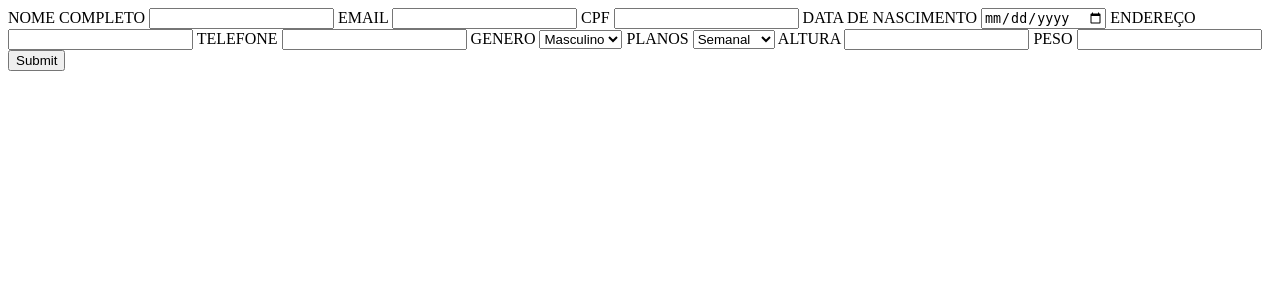
After one commit to yuritigg/trabalho-final, a PHP site: page /editar.php?id=1 in a window 1280 px wide. The commit adds this page. Shown: the top 300 px of the page. Run offline with PHP 8.4, Linux system fonts and the light colour scheme; data comes from the database, SQL or seed files in the repository; data that the repository does not hold is empty.

Commit message:
feat: adiciona página de edição

```diff
--- a/cadastrar.php
+++ b/cadastrar.php
@@ -2,7 +2,7 @@
 <html lang="pt-br">
 <head>
     <meta charset="UTF-8">
-    <title>Olá Mundo</title>
+    <title>Cadastrar</title>
 </head>
 <body>
     <?php
@@ -28,13 +28,14 @@
 
 
 <form action="?" method="post">
+    <input type="hidden" name="id_usuario" value="<?= $usuario['id'] ?>">
     <label for="">NOME COMPLETO</label>
     <input type="text" id="nome" name="nome_usuario">
     <label for="">EMAIL</label>
     <input type="email" id="email" name="email_usuario">
     <label for="">CPF</label>
     <input type="text" id="cpf" name="cpf_usuario">
-    <label for="">DATA DE NASCIMENTO (AAAA-MM-DD)</label>
+    <label for="">DATA DE NASCIMENTO </label>
     <input type="date" id="data_nasc" name="data_nasc_usuario">
     <label for="">ENDEREÇO</label>
     <input type="text" id="endereco" name="endereco_usuario">
--- /dev/null
+++ b/editar.php
@@ -0,0 +1,58 @@
+<?php
+require "usuarioDAO.php";
+$usuarioDAO = new UsuarioDAO();
+
+if (isset($_POST["nome_usuario"])) {
+    $usuarioDAO->atualizar(
+        $_POST["id_usuario"],
+        $_POST["nome_usuario"],
+        $_POST["email_usuario"],
+        $_POST["cpf_usuario"],
+        $_POST["data_nasc_usuario"],
+        $_POST["endereco_usuario"],
+        $_POST["telefone_usuario"],
+        $_POST["genero_usuario"],
+        $_POST["plano_usuario"],
+        $_POST["altura_usuario"],
+        $_POST["peso_usuario"]);
+        header("Location: listar.php");
+        exit;
+    }
+    $usuario = $usuarioDAO->buscarPorId($_GET["id"]);
+    $planos = $usuarioDAO->listarPlanos();
+    ?>
+
+<form action="?" method="post">
+    <input type="hidden" name="id_usuario" value="<?= $usuario['id_usuario'] ?>">
+    <label for="">NOME COMPLETO</label>
+    <input type="text" name="nome_usuario" value="<?= $usuario['nome_usuario'] ?>">
+    <label for="">EMAIL</label>
+    <input type="email" name="email_usuario" value="<?= $usuario['email_usuario'] ?>">
+    <label for="">CPF</label>
+    <input type="text" name="cpf_usuario" value="<?= $usuario['cpf_usuario'] ?>">
+    <label for="">DATA DE NASCIMENTO</label>
+    <input type="date" name="data_nasc_usuario" value="<?= $usuario['data_nasc_usuario'] ?>">
+    <label for="">ENDEREÇO</label>
+    <input type="text" id="endereco" name="endereco_usuario" value="<?= $usuario['endereco_usuario'] ?>">
+    <label for="">TELEFONE</label>
+    <input type="tel" name="telefone_usuario" value="<?= $usuario['telefone_usuario'] ?>">
+    <label for="">GENERO</label>
+    <select name="genero_usuario" id="genero">
+        <option value="masculino">Masculino</option>
+        <option value="feminino">Feminino</option>
+        <option value="outro">Outro</option>
+    </select>
+    <label for="">PLANOS</label>
+    <select name="plano_usuario" id="">
+        <?php
+            foreach ($planos as $plano) {
+            echo "<option value='" . $plano['id_plano'] . "'>" . $plano['nome_plano'] . "</option>";
+            }
+        ?>
+    </select>
+    <label for="">ALTURA</label>
+    <input type="number" name="altura_usuario" value="<?= $usuario['altura_usuario'] ?>">
+    <label for="">PESO</label>
+    <input type="number" name="peso_usuario" value="<?= $usuario['peso_usuario'] ?>">
+    <input type="submit">
+</form>
--- a/listar.php
+++ b/listar.php
@@ -27,6 +27,7 @@
                 echo "<tr>";
                 echo "<td>". $user['nome_usuario']."</td>";
                 echo "<td>". $user['nome_plano']."</td>";
+                echo "<td>". "<a href='editar.php?id=" . $user['id_usuario'] . "'>Editar</a>" . "</td>";
                 echo "</tr>";
             }
 
--- a/usuarioDAO.php
+++ b/usuarioDAO.php
@@ -48,9 +48,9 @@ class UsuarioDAO
     }
 
     // U - Update: altera os dados de um cliente
-    public function atualizar($nome, $email, $cpf, $datanasc, $endereco, $telefone, $genero, $plano, $altura, $peso)
+    public function atualizar($id, $nome, $email, $cpf, $datanasc, $endereco, $telefone, $genero, $plano, $altura, $peso)
     {
-        $sql = $this->pdo->prepare('UPDATE usuario SET nome_usuario = ?, email_usuario = ?, cpf_usuario = ?, data_nasc_usuario = ?, endereco_usuario = ?, telefone_usuario = ?, genero_usuario = ?, plano_usuario = ?, altura_usuario = ?, peso_usuario = ? WHERE id_usuario = ?');
+        $sql = $this->pdo->prepare('UPDATE usuario SET nome_usuario = ?, email_usuario = ?, cpf_usuario = ?, data_nasc_usuario = ?, endereco_usuario = ?, telefone_usuario = ?, genero_usuario = ?, id_plano = ?, altura_usuario = ?, peso_usuario = ? WHERE id_usuario = ?');
 
         return $sql->execute([$nome, $email, $cpf, $datanasc, $endereco, $telefone, $genero, $plano, $altura, $peso, $id]);
     }
```
